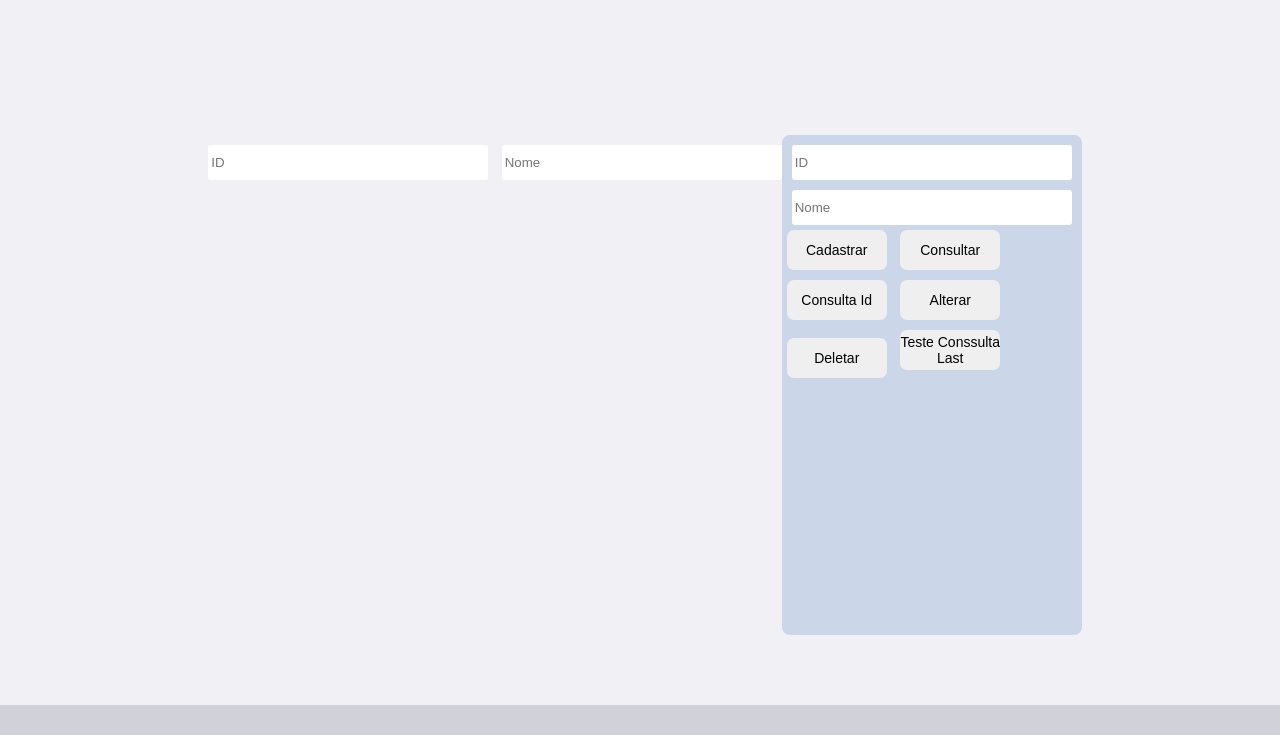
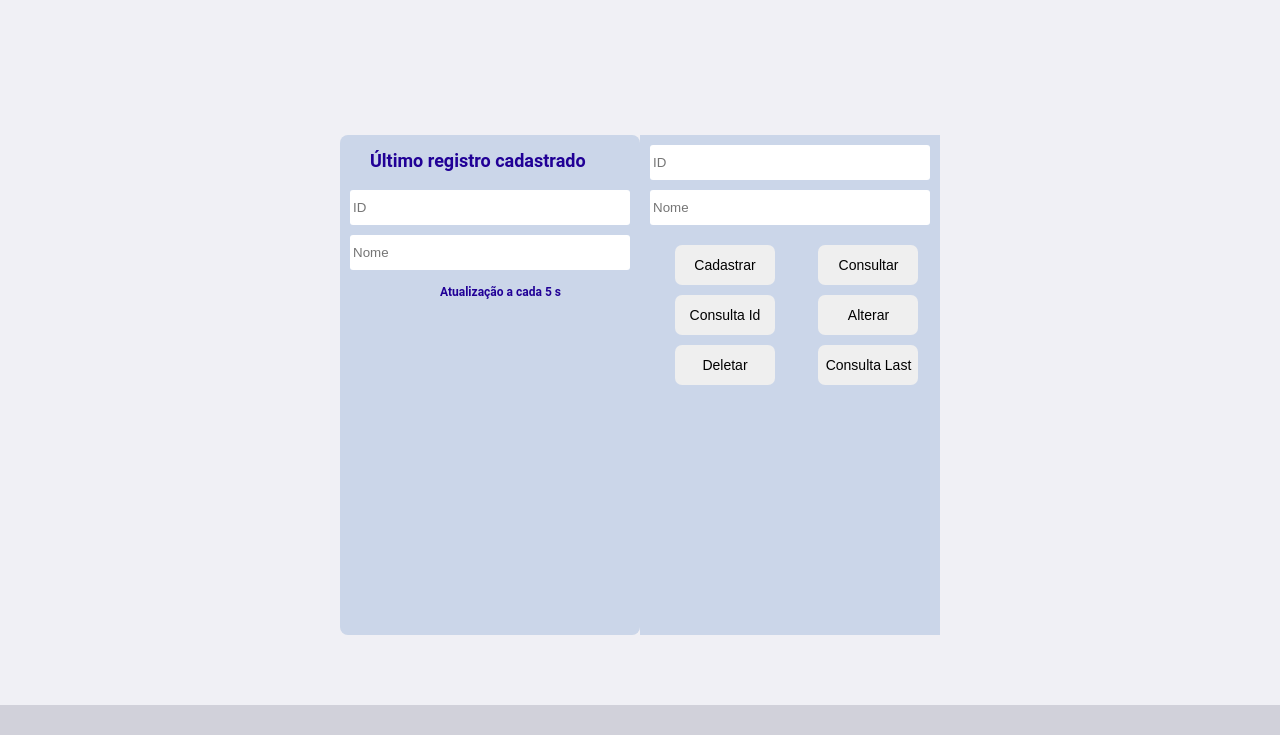
Before and after one commit to HenriqueBarbosaSJr/Front-end-Axios, a website: page index.html in a window 1280 px wide. Shown: the part 65-800 px from the top of the page. Drawn offline with nearby package versions, Linux system fonts and the light colour scheme; no server answers.

Commit message:
Ajustes de designer

```diff
--- a/css/style.css
+++ b/css/style.css
@@ -11,17 +11,45 @@ body{
     -webkit-font-smoothing:antiase
 }
 
+.status{
+    height: 500px;
+    width: 300px;
+    display: inline-block;
+    align-items: center;
+    justify-content: center;
+    border-radius: 8px;
+    background-color: rgb(203, 214, 233);
+    border: 170px;
+}
+
 .box{
     height: 500px;
     width: 300px;
     display: inline-block;
     align-items: center;
-    border-radius: 8px;
     background-color: rgb(203, 214, 233);
+}
 
-}
+
+
 h1{
     color: rgb(137, 157, 216);
+}
+
+h2{
+    color: rgb(33, 0, 150);
+    font-size: 18px;
+    margin-left: 30px;
+    margin-top: 15px;
+    margin-bottom: 9px;
+}
+
+h3{
+    color: rgb(33, 0, 150);
+    font-size: 12px;
+    margin-left: 100px;
+    margin-top: 15px;
+    margin-bottom: 9px;
 }
 
 .inputs{
@@ -36,6 +64,10 @@ h1{
 
 }
 
+.boxbutton{
+    margin-top: 15px;
+}
+
 .button{
     width: 100px;
     height: 40px;
@@ -44,8 +76,9 @@ h1{
     margin: 5px;
     display: inline-block;
     text-align: center;
-    text-decoration: nome;
+    text-decoration: none;
     font-size: 14px;
+    margin-left: 35px;
     transition: filter 0.2s;
 }
 
--- a/index.html
+++ b/index.html
@@ -11,18 +11,23 @@
     </header>
     <main>
         <div class="status">
+            <h2>Último registro cadastrado</h2>
             <input type="text" id="inpIdSt" class="inputs" placeholder="ID">
             <input type="text" id="inpNameSt" class="inputs" placeholder="Nome">
+            <h3>Atualização a cada 5 s</h3>
+
         </div>
         <div class="box">
             <input type="text" id="inpId" class="inputs" placeholder="ID">
             <input type="text" id="inpName" class="inputs" placeholder="Nome">
-            <button id="btnCad" class="button">Cadastrar</button>
-            <button id="btnConst" class="button">Consultar</button>
-            <button id="btnConstId" class="button">Consulta Id</button>
-            <button id="btnUpdate" class="button">Alterar</button>
-            <button id="btndel" class="button">Deletar</button>
-            <button id="btnTeste" class="button">Teste Conssulta Last</button>
+            <div class="boxbutton">
+                <button id="btnCad" class="button">Cadastrar</button>
+                <button id="btnConst" class="button">Consultar</button>
+                <button id="btnConstId" class="button">Consulta Id</button>
+                <button id="btnUpdate" class="button">Alterar</button>
+                <button id="btndel" class="button">Deletar</button>
+                <button id="btnTeste" class="button">Consulta Last</button>
+            </div>
         </div>
     </main>
     <footer>
--- a/js/script.js
+++ b/js/script.js
@@ -1,8 +1,5 @@
-//import api from '../html/services/api';
 
-
-
-// Referências do HTML
+// Referências do DOM HTML
 
 const formDados = document.getElementById('frmdados');
 const inputUser = document.getElementById('inpName');
@@ -13,8 +10,6 @@ const btnCad = document.getElementById('btnCad');
 const btnUpdate = document.getElementById('btnUpdate');
 const btndel = document.getElementById('btndel');
 const btnTeste = document.getElementById('btnTeste');
-
-
 
 class Listdados{
     constructor(){
@@ -36,9 +31,7 @@ class Listdados{
     }
 }
 const list = new Listdados();
-
-var myVar = setInterval(list.last, 10000);
-
+setInterval(list.last, 5000);
 
 btnTeste.onclick = ()=>{list.last()};
 
@@ -81,6 +74,11 @@ btnConstId.onclick = function(){
 btnCad.onclick = function(){
     console.log('Botão Cadastro exercutado')
     var nameUser = inputUser.value;
+    if (nameUser==''){
+
+        alert('Digite um nome para realizar o cadastro');
+
+    }else{
         axios({
             method: 'POST',
             url: 'http://192.168.25.18:3333/users',
@@ -90,6 +88,7 @@ btnCad.onclick = function(){
         }).then(res => {
             console.log(res.data);
         }).catch(err => console.log(err))
+    }
 
 };
 
```
Lines whose indentation alone changed are shown as unchanged.
